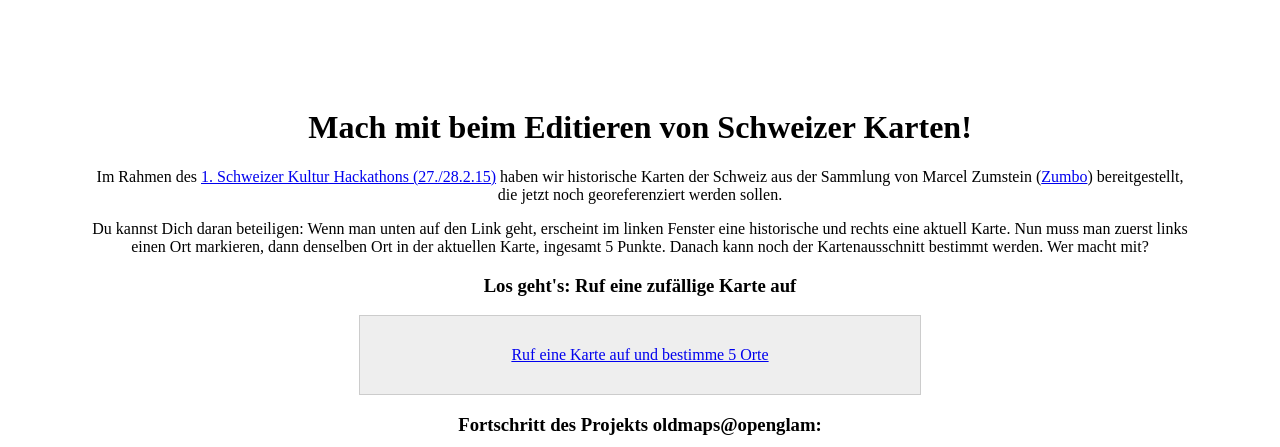
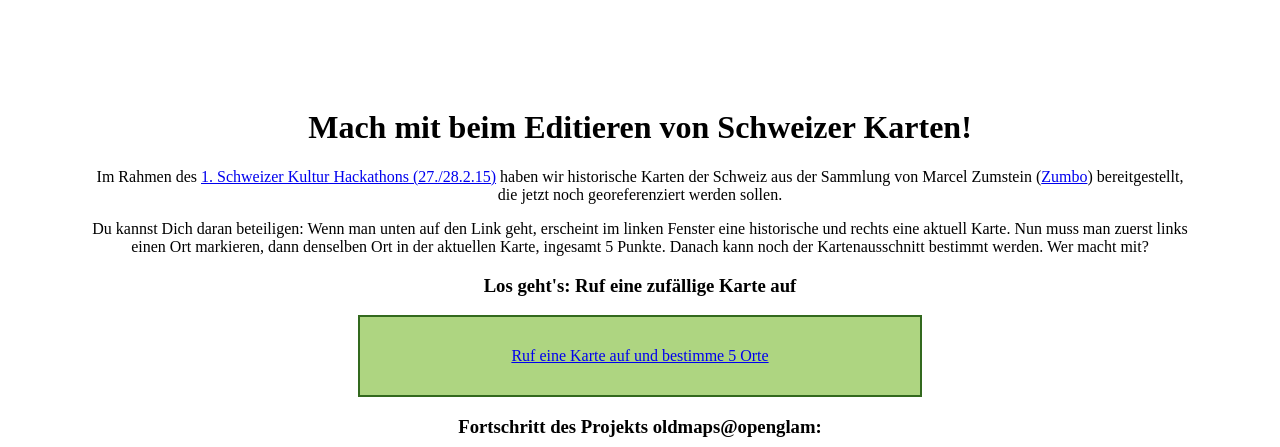
Before and after one commit to klokan/openglambern, a plain HTML site: page index.html in a window 1280 px wide. Shown: the top 447 px of the page. Drawn offline with Linux system fonts and the light colour scheme.

Commit message:
Update index.html

```diff
--- a/index.html
+++ b/index.html
@@ -20,7 +20,7 @@ Wer macht mit?
 
     <h3>Los geht's: Ruf eine zufällige Karte auf</h3>
 
-    <a href="http://dev.georeferencer.com/api/ungeoreferenced/zumbo" target="_blank" style="margin: 0 auto; display:block; width:500px; text-align:center; background:#eee; border: 1px solid #ccc; padding:30px;">  Ruf eine Karte auf und bestimme 5 Orte  </a>
+    <a href="http://dev.georeferencer.com/api/ungeoreferenced/zumbo" target="_blank" style="margin: 0 auto; display:block; width:500px; text-align:center; background:#AED581; border: 2px solid #33691E; padding:30px;">  Ruf eine Karte auf und bestimme 5 Orte  </a>
 
     <h3>Fortschritt des Projekts oldmaps@openglam:</h3>
 
```
